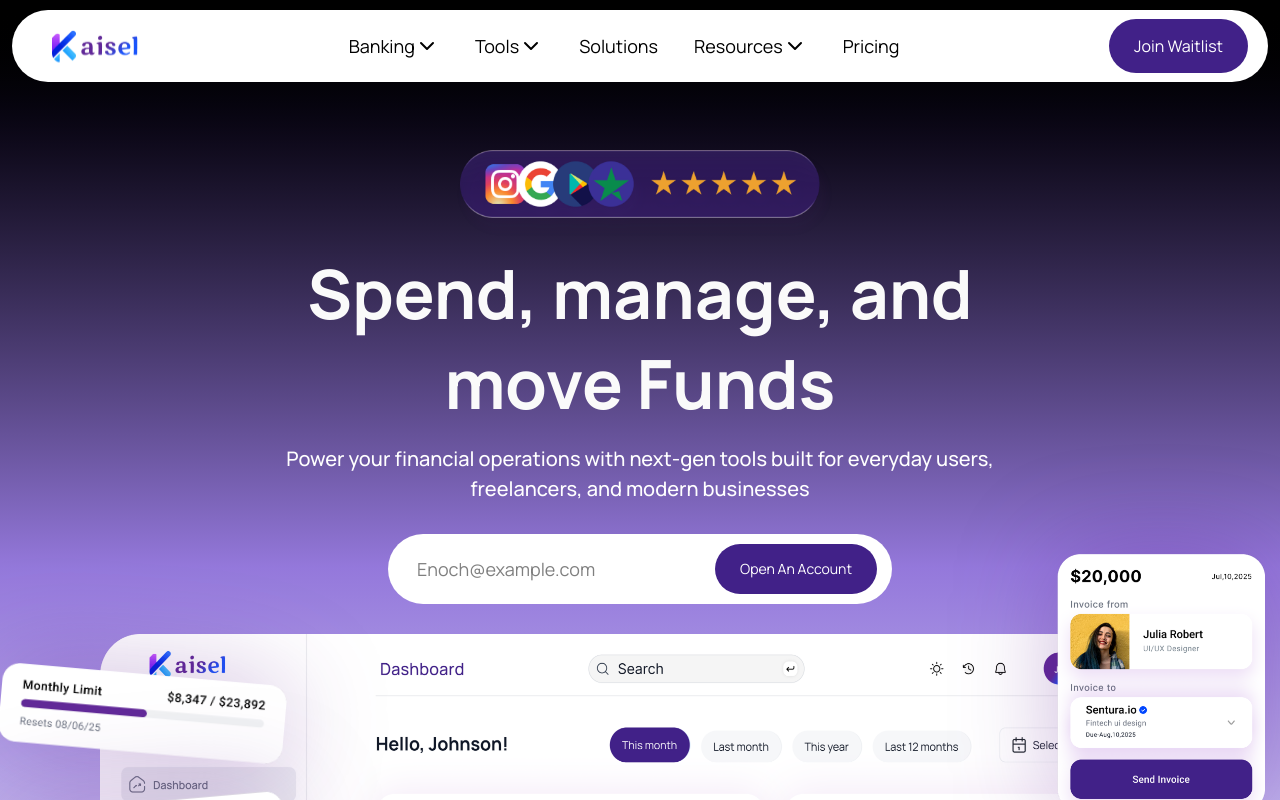
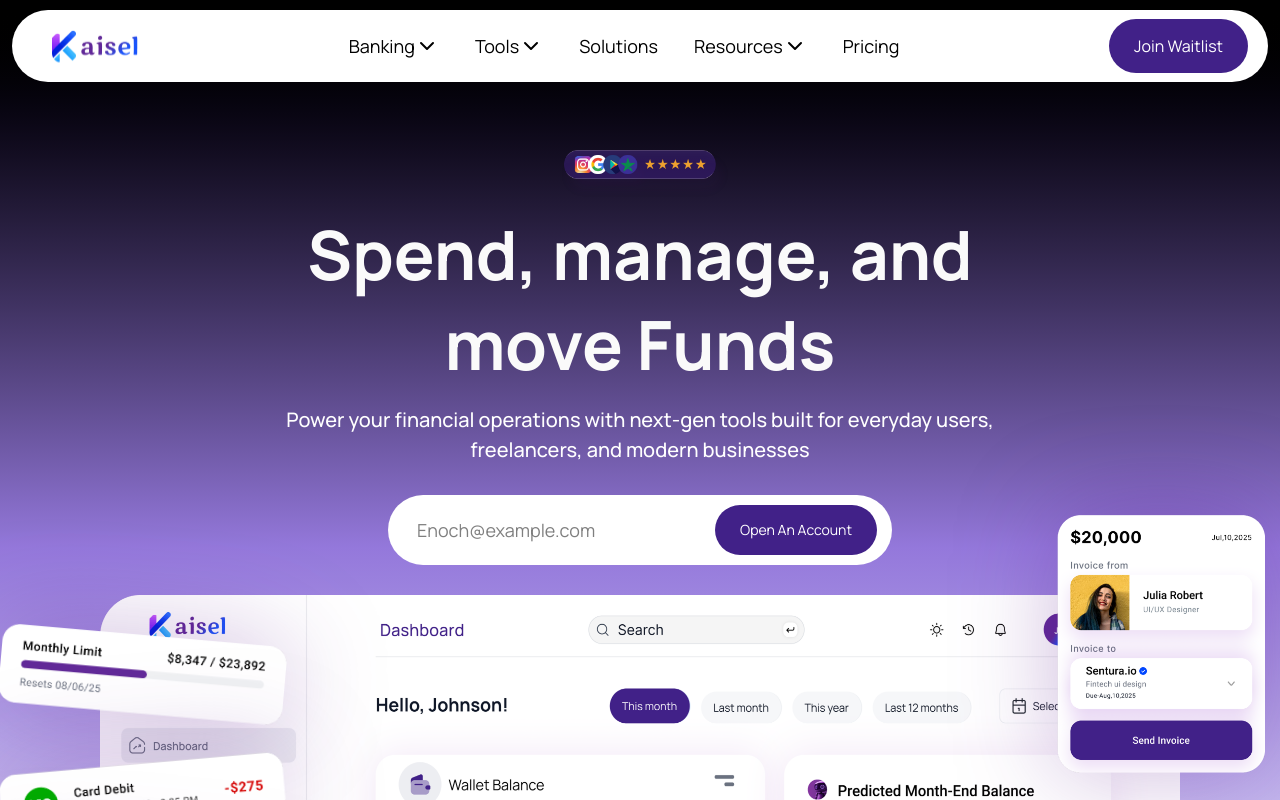
Before and after one commit to GozyDev/kasieal, a Next.js app: page / in a window 1280 px wide. Shown: the top 800 px of the page. Built offline with nearby package versions, Linux system fonts and the light colour scheme.

Commit message:
hero review size change

```diff
--- a/components/HomePage.tsx
+++ b/components/HomePage.tsx
@@ -11,7 +11,7 @@
           <img
             src="/review.png"
             alt=""
-            className="w-[70%] lg:w-[45%] drop-shadow-[5px_10px_5px_rgba(89,22,139,0.1)] mx-auto"
+            className="w-[70%] md:w-[19%] drop-shadow-[5px_10px_5px_rgba(89,22,139,0.1)] mx-auto"
           />
         </div>
         <div>
```
